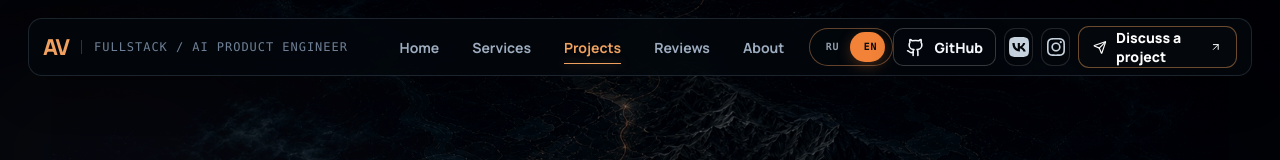
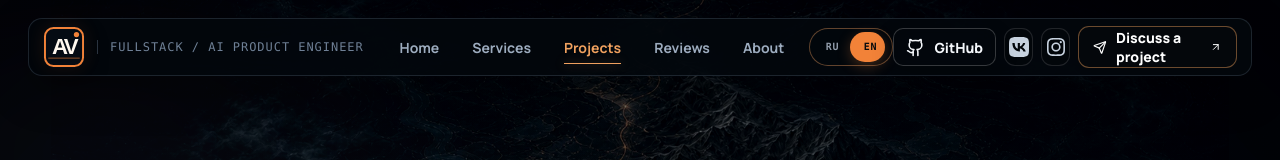
Before and after one commit to ValkoHappy/alexeyvalkov-portfolio, a Next.js app: page /en/projects in a window 1280 px wide. Shown: the top 160 px of the page. Built offline with nearby package versions, Linux system fonts and the light colour scheme; no server answers; a web font is replaced by a local one.

Commit message:
Add favicon brand mark to header

```diff
--- a/src/app/globals.css
+++ b/src/app/globals.css
@@ -173,12 +173,7 @@ button { font: inherit; }
   backdrop-filter: blur(18px) saturate(125%);
 }
 .brand { display: flex; align-items: center; gap: 12px; width: max-content; }
-.brand > span {
-  color: var(--blue-soft);
-  font-size: 22px;
-  font-weight: 900;
-  letter-spacing: -0.04em;
-}
+.brand-mark { display: block; width: 42px; height: 42px; flex: 0 0 42px; border-radius: 11px; box-shadow: 0 8px 24px rgba(0,0,0,.3), 0 0 18px rgba(242,130,56,.1); }
 .brand small {
   padding-left: 12px;
   border-left: 1px solid var(--line-strong);
@@ -672,6 +667,7 @@ button { font: inherit; }
   .page-shell { width: min(100% - 28px, var(--max)); padding-top: 10px; }
   .ambient { display: none; }
   .site-header { top: 8px; grid-template-columns: 1fr auto; min-height: 58px; padding: 8px 9px 8px 16px; border-radius: 14px; }
+  .brand-mark { width: 44px; height: 44px; flex-basis: 44px; border-radius: 11px; }
   .brand small, .header-actions { display: none; }
   .mobile-nav-actions { grid-template-columns: 1fr; }
   .section-block { padding-top: 86px; }
--- a/src/components/Header.tsx
+++ b/src/components/Header.tsx
@@ -1,6 +1,7 @@
 "use client";
 
 import { ArrowUpRight, Github, Menu, Send, X } from "lucide-react";
+import Image from "next/image";
 import Link from "next/link";
 import { usePathname, useRouter } from "next/navigation";
 import { useEffect, useRef, useState, type MouseEvent } from "react";
@@ -124,7 +125,7 @@ export function Header({ locale = "ru" }: { locale?: "ru" | "en" }) {
   return (
     <header className={`site-header${hasSurface ? " is-scrolled" : ""}${isMenuOpen ? " menu-open" : ""}`} ref={headerRef}>
       <Link className="brand" href={localeRoot || "/"} onClick={() => setIsMenuOpen(false)}>
-        <span>{profile.initials}</span>
+        <Image className="brand-mark" src="/favicon.svg" alt="" width={42} height={42} priority />
         <small>Fullstack / AI Product Engineer</small>
       </Link>
       <nav className="main-nav" id="main-navigation" aria-label={locale === "en" ? "Main navigation" : "Главная навигация"}>
```
